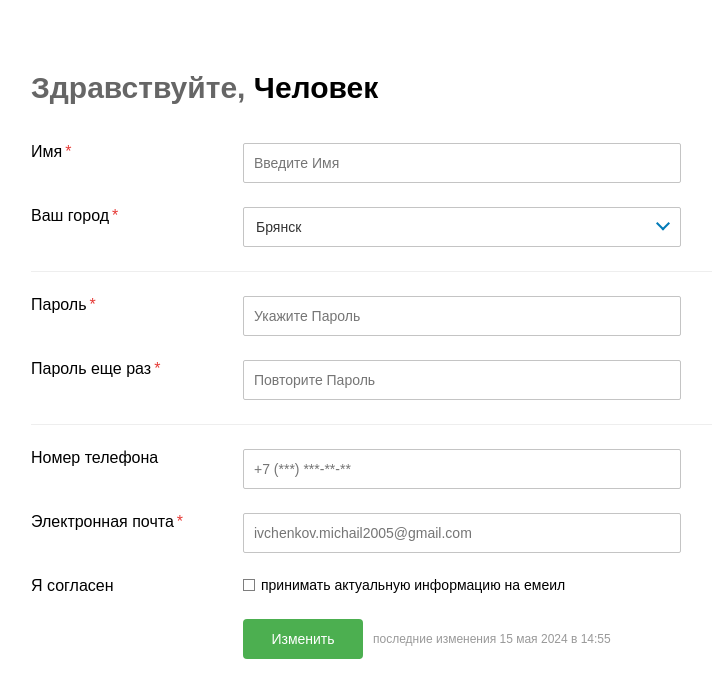
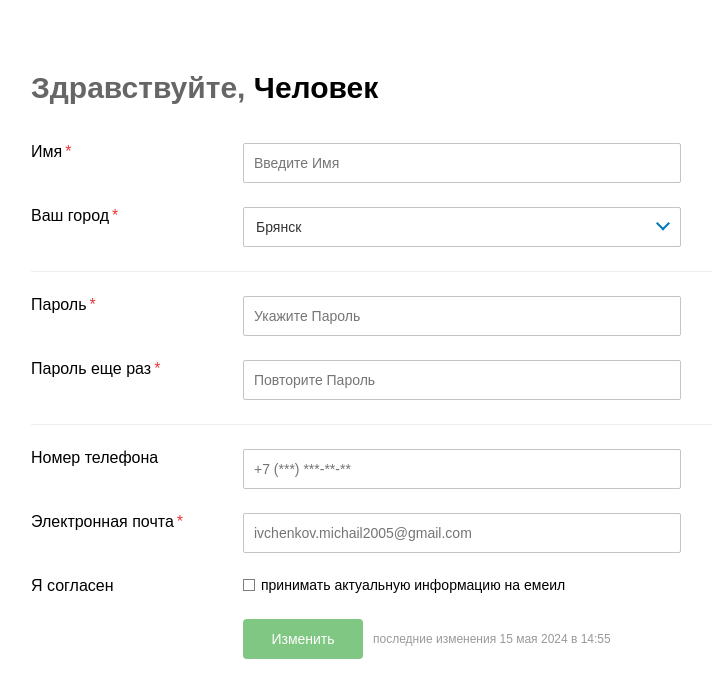
Before and after one commit to Ivchenkov-Michail/form-test, a Next.js app: page / in a window 1280 px wide. Shown: the top 698 px of the page, without its empty margins (149-861 px from the left). Built offline with nearby package versions, Linux system fonts and the light colour scheme.

Commit message:
refactor(Button): update button styles and props
- update props for button
- add styles for disabled state

```diff
--- a/components/ui/Button.module.scss
+++ b/components/ui/Button.module.scss
@@ -12,4 +12,8 @@
   &:hover {
     background-color: #43a047;
   }
+  &:disabled {
+    background-color: rgb(76, 175, 80, 0.7);
+    cursor: not-allowed;
+  }
 }
--- a/components/ui/Button.tsx
+++ b/components/ui/Button.tsx
@@ -1,10 +1,15 @@
 import { ReactNode } from "react";
+import clsx from "clsx";
 
 import styles from "./Button.module.scss";
 
-export function Button({ children }: { children: ReactNode }) {
+export function Button({
+  children,
+  className,
+  ...props
+}: { children: ReactNode } & React.ButtonHTMLAttributes<HTMLButtonElement>) {
   return (
-    <button type="submit" className={styles.submit}>
+    <button className={clsx(styles.submit, className)} {...props}>
       {children}
     </button>
   );
```
